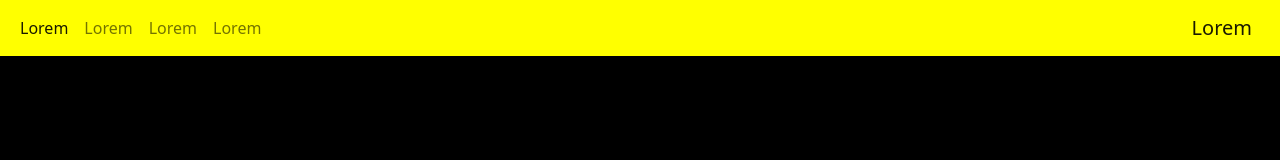
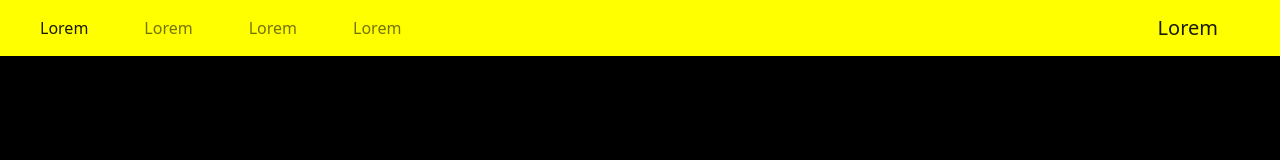
Before and after one commit to fionamellink/fionamellink.github.io, a plain HTML site: page style-2.html in a window 1280 px wide. Drawn offline with nearby package versions, Linux system fonts and the light colour scheme.

Commit message:
Changes navbar spacing on style 2

```diff
--- a/CSS/style-2.css
+++ b/CSS/style-2.css
@@ -1,3 +1,13 @@
 body {
   background-color: black;
 }
+
+
+.nav-link {
+  margin: 0px 20px;
+}
+
+.navbar-brand {
+  margin-right: 50px;
+  font-weight: 500;
+}
--- a/style-2.html
+++ b/style-2.html
@@ -10,7 +10,7 @@
     <!--Nav bar-->
     <nav class="navbar navbar-expand-lg navbar-light" style="background-color: yellow;">
       <div class="container-fluid">
-        <a class="navbar-brand order-1 mr-0" href="index.html">Lorem</a>
+        <a class="navbar-brand order-1" href="index.html">Lorem</a>
         <button class="navbar-toggler" type="button" data-bs-toggle="collapse" data-bs-target="#navbarNavAltMarkup" aria-controls="navbarNavAltMarkup" aria-expanded="false" aria-label="Toggle navigation">
           <span class="navbar-toggler-icon"></span>
         </button>
```
